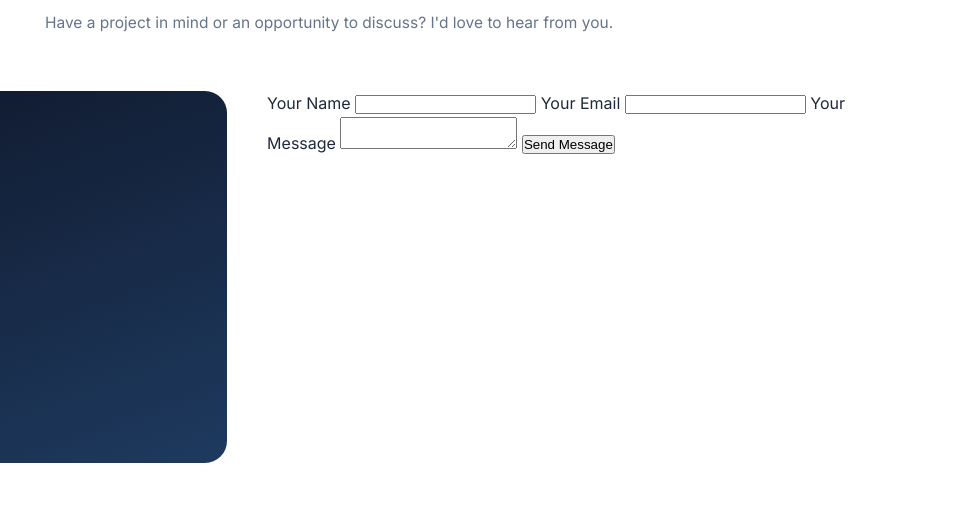
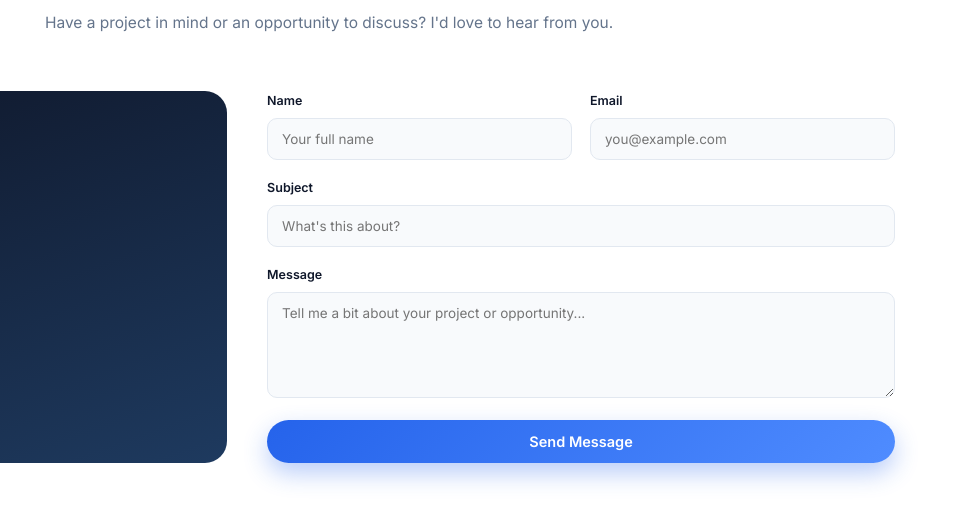
Before and after one commit to pervnandal/Portfolio_Riya, a plain HTML site: page index.html in a window 1280 px wide. Shown: the part 8381-8894 px from the top of the page, 311-1280 px from the left. Drawn offline with Linux system fonts and the light colour scheme.

Commit message:
updated html file

```diff
--- a/index.html
+++ b/index.html
@@ -800,7 +800,7 @@
                             </svg></a>
                     </div>
                 </div>
-                <!-- <form class="contact-form reveal" id="contact-form">
+                <form action="https://formspree.io/f/mykrbdrj" method="POST" id="contact-form">
                     <div class="form-row">
                         <div class="form-group"><label>Name</label><input type="text" name="name"
                                 placeholder="Your full name" required></div>
@@ -815,12 +815,12 @@
                     <button type="submit" class="btn btn-primary"
                         style="width:100%;justify-content:center;margin-top:14px;">Send Message</button>
                     <div class="form-status" id="form-status"></div>
-                </form> -->
+                </form>
                 <!-- Replace 'your_unique_id' with the code Formspree gave you -->
-                <form action="https://formspree.io/f/mykrbdrj" method="POST">
+                <!-- <form action="https://formspree.io/f/mykrbdrj" method="POST"> -->
 
                 <!-- The 'name' attribute is required for Formspree to capture the data -->
-                    <label for="name">Your Name</label>
+                    <!-- <label for="name">Your Name</label>
                     <input type="text" id="name" name="name" required>
 
                     <label for="email">Your Email</label>
@@ -831,7 +831,7 @@
 
                     <button type="submit">Send Message</button>
 
-                </form>
+                </form> -->
             </div>
         </div>
     </section>
```
